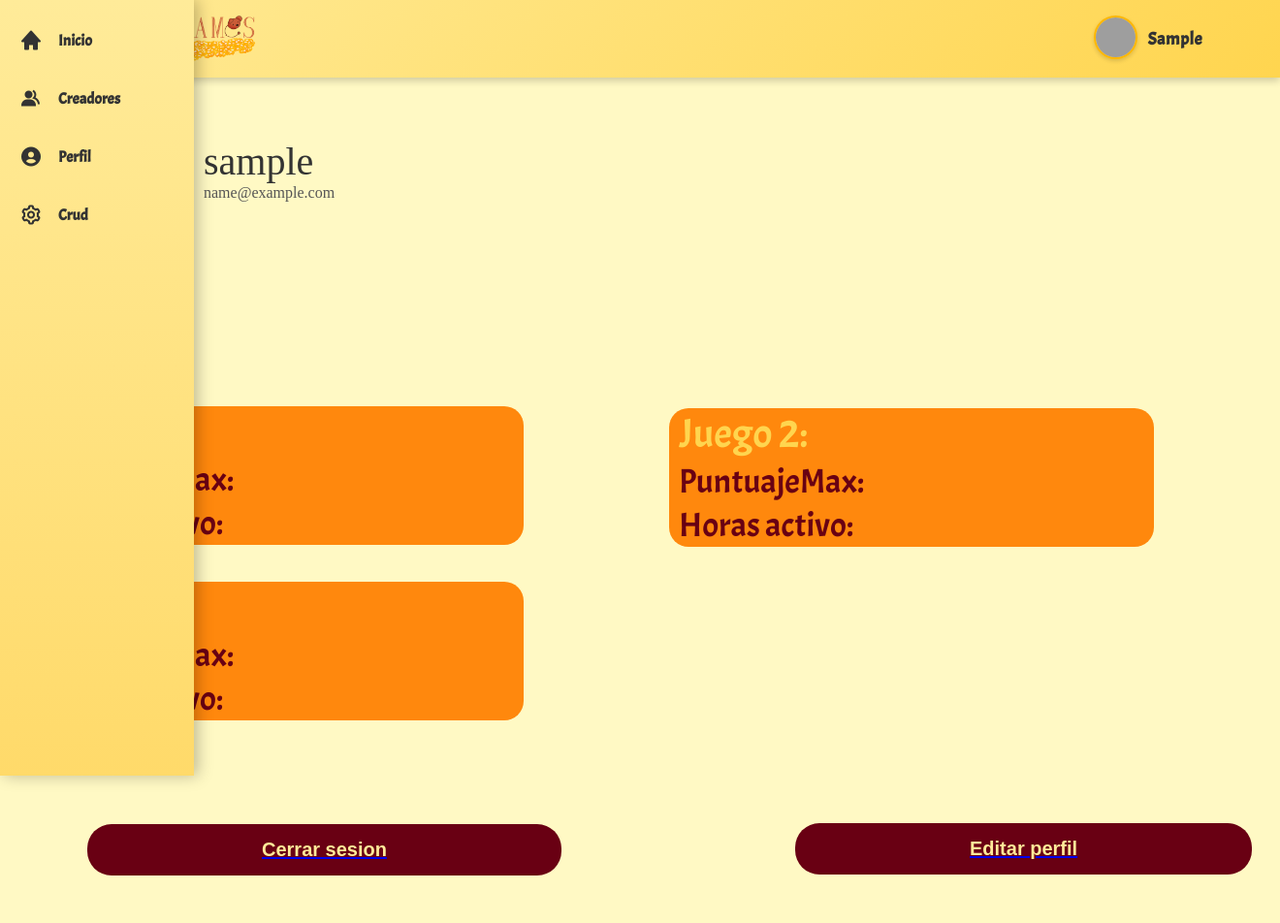
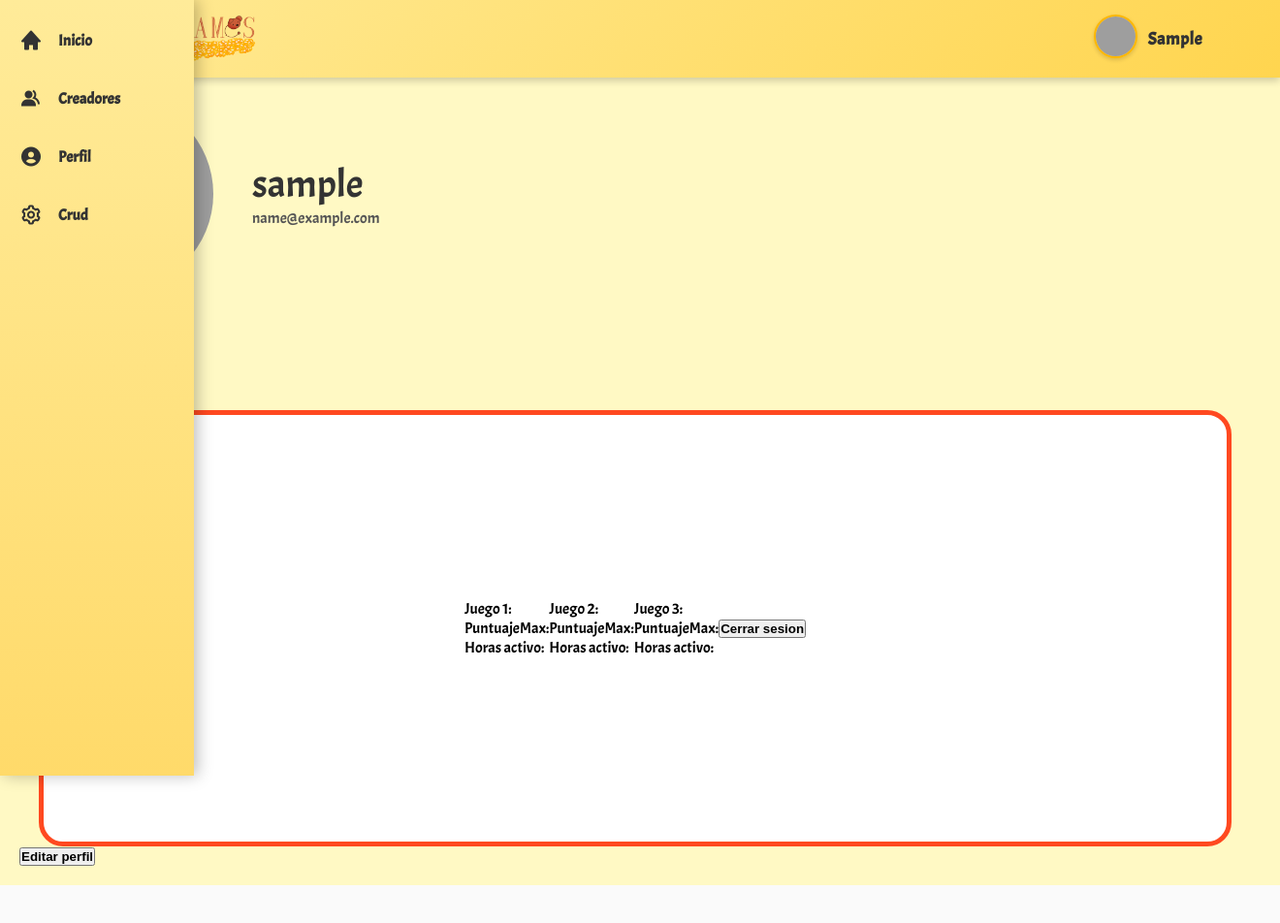
Before and after one commit to martin-tapia1707/Microgames-Studio, a PHP site: page /Views/account.php in a window 1320 px wide. Shown: the whole page at 97% size. After the commit the page ends 913 px from the top, so only its background shows below. Run offline with PHP 8.4, Linux system fonts and the light colour scheme; the visitor is signed in with stand-in values (Sample User, id 1); grey boxes are pictures that could not be loaded.

Commit message:
detalles en general y arreglos del apartado account

```diff
--- a/CSS/account.css
+++ b/CSS/account.css
@@ -5,18 +5,31 @@
     box-sizing: border-box;
 }
 
+body {
+    font-family: "Acme", sans-serif;
+    margin: 0;
+    padding: 0;
+    position: relative; /* necesario para el pseudo-elemento */
+    min-height: 100vh;
+    overflow-x: hidden; /* previene scrolls laterales indeseados */
+    background: #fff7de;
+}
 
 /* BACKGROUND */
 
 
-.contenido {
-    padding: 0;
+.contenido-game {
+    padding: 40px 20px;
+    position: relative;
     background: #fff9c4;
-    min-height: 100vh;                  /** que mierda???*/
-    transition: margin-left 0.75s ease;   /**QUE MIERDA???? */
+    padding-bottom: 60px; /* espacio interno abajo */
+    margin-bottom: 40px;  /* espacio externo abajo */
+    transition: margin-left 0.75s ease;   /*transicion tipo, animacion, para que no sea tosca*/
     width: 100%;
     display: flex;
     justify-content: center;
+    flex-direction: column;
+    margin-left: 40px;
 }
 
 
@@ -25,7 +38,6 @@
 
 .profile-content {
     width: 100%;
-    max-width: 100%;
     margin: 0;
     padding: 20px;
     text-align: left;
@@ -33,20 +45,21 @@
     flex-direction: column;
     background: #fff9c4;
     border-radius: 0;
+    max-width: 1405px;
 }
 
 
 .perfil-cabecera {
     display: flex;
     align-items: center;
-    margin-bottom: 20px;
-    padding: 0 20px;
+    flex-wrap: wrap;
+    gap: 20px;
 }
 
 
 .profile-avatar {
-    width: 150px;
-    height: 150px;
+    width: 200px;
+    height: 200px;
     border-radius: 50%;
     margin-right: 20px;
 }
@@ -68,6 +81,10 @@
     font-size: 15px;
 }
 
+.user-date{
+    font-size: 15px;
+}
+
 .perfil-detalles {
     margin-bottom: 20px;
     padding: 0 20px;
@@ -75,10 +92,10 @@
 
 .user-desc {
     position: relative;
-    font-size: 20px;
+    font-size: 25px;
     color: #333;
-    bottom: 0px;
-    width: 950px;
+    top: 10px;
+    width: 100%;
 }
 
 
@@ -103,105 +120,133 @@
 
 
 .profile-history {
-    position: relative;
-    top: 12px;
-    padding: 0 20px;
-    font-family: "Acme", sans-serif;
-    font-weight: 400;
-    font-style: normal;
+  display: flex;
+  position: relative;
+  justify-content: center;
+  align-items: center;
+  padding: 40px 20px;
+  margin-left: 20px;
+  margin-right: 30px;
+  margin-top: 30px;
+  background-color: #ffffff;
+  border-radius: 25px;
+  overflow: hidden;
+  height: 450px;
+  border: 5px solid #ff4920;
+
 }
 
 .your-register{
-
+    position: absolute;
     font-size: 34px;
     color: #ff6d4d;
+    top: 7px;
+    left: 20px;
 
 }
 
-.game-title{
-    position:relative;
-    font-size: 42px;
-    color: #ffd54f;
-    left: 10px;
-
-}
-
-.info-game{
-
-    position: relative;
-    left:10px;
+.void-list{
+    text-align:center;
+    position: absolute;
+    top: 200px;
 
 }
 
 
-.first-game-info {
-    background-color: #ff880d;
+/*           BOTONES            */
+
+.log-out-link{
+    display:flex;
+    justify-content: center;
+    align-items: center;
     position: relative;
-    font-size: 35px;
-    color: #690013;
-    top: 10px;
-    width: 500px;
-    border-radius: 20px;
+    background-color: #690013;
+    color: #ffeb99;
+    font-size: 25px;
+    border-radius: 25px;
+    left: 20px;
+    top: 40px;
+    width: 550px;
+    height: 60px;
+    padding: 100 280px;
+    border: none;
+    cursor: pointer;
+    text-decoration: none;
+    transition: transform 0.25s ease;
+
+}
+.edit-profile, .log-out{
+    position: relative;
 }
 
-
-.second-game-info {
-    background-color: #ff880d;
-    position: relative;
-    font-size: 35px;
-    color: #690013;
-    left: 650px;
-    bottom: 131px;
-    width: 500px;
-    border-radius: 20px;
-
-}
-
-
-.third-game-info{
-    background-color: #ff880d;   /*  intenta despues fijarte si los colores de la info de creadores sirve*/
-    position: relative;
-    font-size: 35px;
-    color: #690013;
-    bottom: 95px;
-    width: 500px;
-    border-radius: 20px;
+.edit-profile-link{
+    display:flex;
+    justify-content: center;
+    align-items: center;
+    position: absolute;
+    background-color: #690013;
+    color: #ffeb99;
+    font-size: 25px;
+    border-radius: 25px;
+    bottom: 50px;
+    right: 150px;
+    width: 250px;
+    height: 60px;
+    padding: 10 20px;
+    border: none;
+    cursor: pointer;
+    font-family: "Acme", sans-serif;
+    font-weight: 400;
+    font-style: normal;
+    text-decoration: none;
+    transition: transform 0.25s ease;
 }
 
 
 
-.log-out-button{
-    position:relative;
-    background-color: #690013;
-    color: #ffeb99;
-    padding: 15px 180px;
-    font-size: 20px;
-    border-radius: 25px;
-    bottom: -12px;
-    left: 50px;
-    border: none;
-    display: block;
-    cursor: pointer;
+
+.log-out-link:hover{
+    background-color: #ff4920;
+    color: #fffbb6;
+    transform: translateY(-1.5px);
+    transition: transform 0.15s ease;
 }
 
-.edit-profile-button {
-    position:relative;
-    background-color: #690013;
-    color: #ffeb99;
-    padding: 15px 180px;
-    font-size: 20px;
-    border-radius: 25px;
-    bottom: 30px;
-    left: 800px;
-    border: none;
-    display: block;
-    cursor: pointer;
-
+.edit-profile-link:hover{
+    background-color: #ff4920;
+    color: #fffbb6;
+    transform: translateY(-1.5px);
+    transition: transform 0.15s ease;
 }
 
 
 
-.edit-profile-button:hover {
-    background-color: #e43008;
-    color:#ffeb99d3;
+@media (max-width: 1000px) {
+    .perfil-cabecera, .profile-history {
+        flex-direction: column;
+        align-items: center;
+    }
+    .log-out-link, .edit-profile-link {
+        position: static;
+        width: 80%;
+        font-size: 20px;
+        margin: 10px auto;
+    }
 }
+
+@media (max-width: 600px) {
+    .profile-content {
+        padding: 10px;
+    }
+    .log-out-link, .edit-profile-link {
+        position: static;
+        width: 80%;
+        font-size: 18px;
+        margin: 10px auto;    /* centra boton */
+
+    }
+    .user-desc {
+        font-size: 16px;
+        max-width: 100%;
+    }
+}
--- a/CSS/user.css
+++ /dev/null
@@ -1,178 +0,0 @@
-* {
-    margin: 0;
-    padding: 0;
-    box-sizing: border-box;
-}
-
-/* CONTENIDO PRINCIPAL */
-.contenido-game {
-    padding: 0;
-    background: #fff9c4;
-    min-height: 100vh;
-    transition: margin-left 0.75s ease;
-    width: 100%;
-    display: flex;
-    justify-content: center;
-}
-
-/* PERFIL */
-.perfil-contenedor {
-    width: 100%;
-    max-width: 100%;
-    margin: 0;
-    padding: 20px;
-    text-align: left;
-    display: flex;
-    flex-direction: column;
-    background: #fff9c4;
-    border-radius: 0;
-}
-
-.perfil-cabecera {
-    display: flex;
-    align-items: center;
-    margin-bottom: 20px;
-    padding: 0 20px;
-}
-
-.perfil-avatar {
-    width: 100px;
-    height: 100px;
-    border-radius: 50%;
-    margin-right: 20px;
-
-}
-
-.perfil-info h1 {
-    font-size: 1.8rem;
-    margin: 0;
-    color: #333;
-}
-
-.perfil-info p {
-    font-size: 1rem;
-    color: #555;
-    margin: 5px 0;
-}
-
-.perfil-detalles {
-    margin-bottom: 20px;
-    padding: 0 20px;
-}
-
-.perfil-bio h2 {
-    font-size: 1.2rem;
-    color: #333;
-    margin-bottom: 10px;
-}
-
-.perfil-bio p {
-    font-size: 0.9rem;
-    color: #666;
-}
-
-.cambiar-clave {
-    background: #ffd700;
-    border: none;
-    padding: 10px 20px;
-    font-size: 1rem;
-    color: #333;
-    border-radius: 20px;
-    cursor: pointer;
-    transition: background 0.3s;
-    margin-top: 10px;
-    display: block;
-    margin-left: 20px;
-}
-
-.cambiar-clave:hover {
-    background: #e6c200;
-}
-
-.perfil-estadisticas {
-    margin-bottom: 20px;
-    padding: 0 20px;
-}
-
-.perfil-estadisticas h2 {
-    font-size: 1.2rem;
-    color: #333;
-    margin-bottom: 10px;
-}
-
-.columna-estadisticas {
-    display: inline-block;
-    vertical-align: top;
-    width: 30%;
-    margin-right: 5%;
-}
-
-.columna-estadisticas:last-child {
-    margin-right: 0;
-}
-
-.perfil-estadisticas p {
-    font-size: 0.9rem;
-    color: #444;
-    margin: 5px 0;
-}
-
-.perfil-botones {
-    display: flex;
-    justify-content: center;
-    gap: 15px;
-    padding: 0 20px 20px;
-
-}
-
-.log-out-link{
-    display:flex;
-    justify-content: center;
-    align-items: center;
-    position: relative;
-    background-color: #690013;
-    color: #ffeb99;
-    font-size: 25px;
-    border-radius: 25px;
-    left: 0px;
-    top: 25px;
-    width: 550px;
-    height: 60px;
-    padding: 100 280px;
-    border: none;
-    cursor: pointer;
-    text-decoration: none;
-
-}
-
-.edit-profile-link{
-    display:flex;
-    justify-content: center;
-    align-items: center;
-    position: relative;
-    background-color: #690013;
-    color: #ffeb99;
-    font-size: 25px;
-    border-radius: 25px;
-    bottom: 23px;
-    left: 670px;
-    width: 550px;
-    height: 60px;
-    padding: 100 280px;
-    border: none;
-    cursor: pointer;
-    font-family: "Acme", sans-serif;
-    font-weight: 400;
-    font-style: normal;
-    text-decoration: none;
-}
-
-.log-out-link:hover{
-    background-color: #ff4920;
-    color: #fffbb6;
-}
-
-.edit-profile-link:hover{
-    background-color: #ff4920;
-    color: #fffbb6;
-}
--- a/Views/RecuperarDatos.php
+++ b/Views/RecuperarDatos.php
@@ -8,7 +8,6 @@
     <link rel="stylesheet" href="../CSS/RecuperarDatos.css">
         <link rel="stylesheet" href="../CSS/header.css">
     <link rel="stylesheet" href="../CSS/sidebar.css">
-    <link href="https://fonts.googleapis.com/css2?family=Acme&display=swap" rel="stylesheet">
     <link href="https://unpkg.com/boxicons@2.1.4/css/boxicons.min.css" rel="stylesheet" />
     <link rel="shortcut icon" href="../IMG/LogoEmpresa.png" />
     <link href="https://fonts.googleapis.com/css2?family=Acme&display=swap" rel="stylesheet">
--- a/Views/edit.php
+++ b/Views/edit.php
@@ -25,7 +25,7 @@
 ?>
 
     <!-- Contenido principal, avatar y descripcion sobre el -->
-    <div class="contenido">
+    <div class="contenido-edit">
         <div class="todo">
             <section class="profile-content">
                 <div class="perfil-cabecera">
```
Also changed, not shown: CSS/RecuperarDatos.css (+12 -2 lines), CSS/edit.css (+36 -13 lines), CSS/login.css (+28 -0 lines), CSS/register.css (+27 -2 lines), Views/user.php (+16 -25 lines), IMGU/jij.webp (added).
